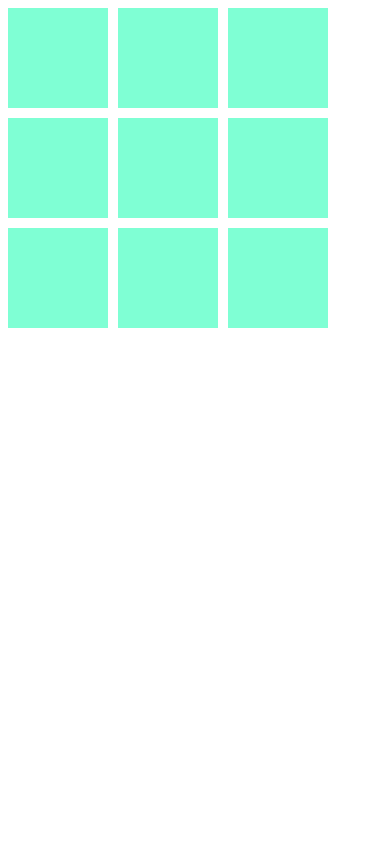
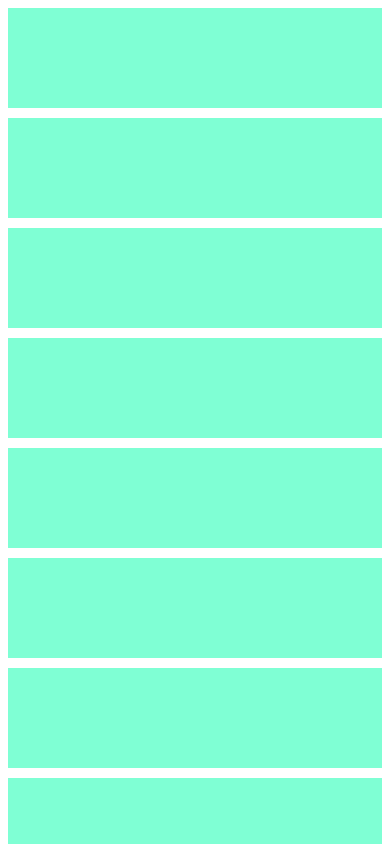
Before and after one commit to Kozzu27/Kozzu27.github.io, a plain HTML site: page index.html in a window 390 px wide. Shown: the top 844 px of the page. Drawn offline with Linux system fonts and the light colour scheme.

Commit message:
Add files via upload

```diff
--- a/index.html
+++ b/index.html
@@ -11,9 +11,15 @@
         }
         main {
             display: grid;
-            grid-template-columns: 100px 100px 100px;
-            grid-template-rows: 100px 100px 100px;
+            grid-template-columns: 1fr 3fr 1fr;
+            grid-auto-rows: 100px;
             grid-gap: 10px;
+        }
+
+        @media(max-width: 800px){
+            main {
+                grid-template-columns: 1fr;
+            }
         }
     </style>
 </head>
```
